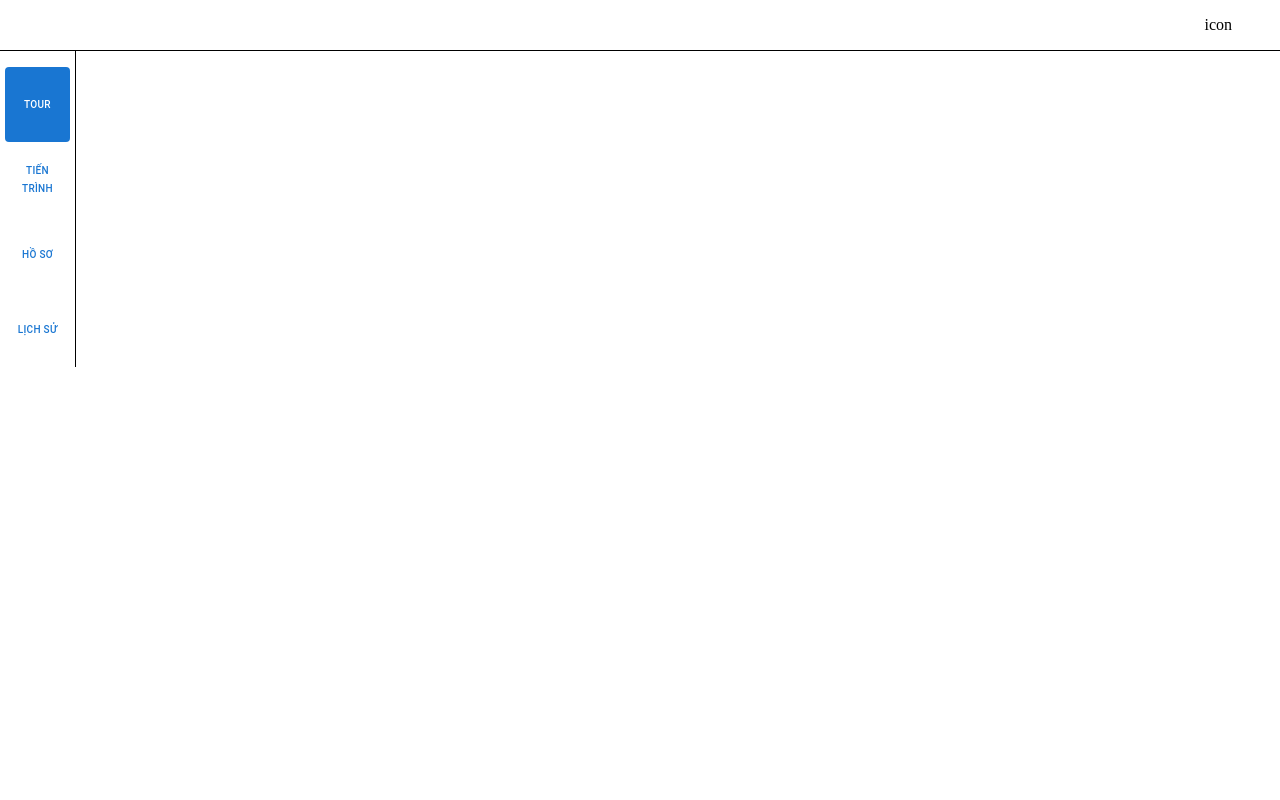
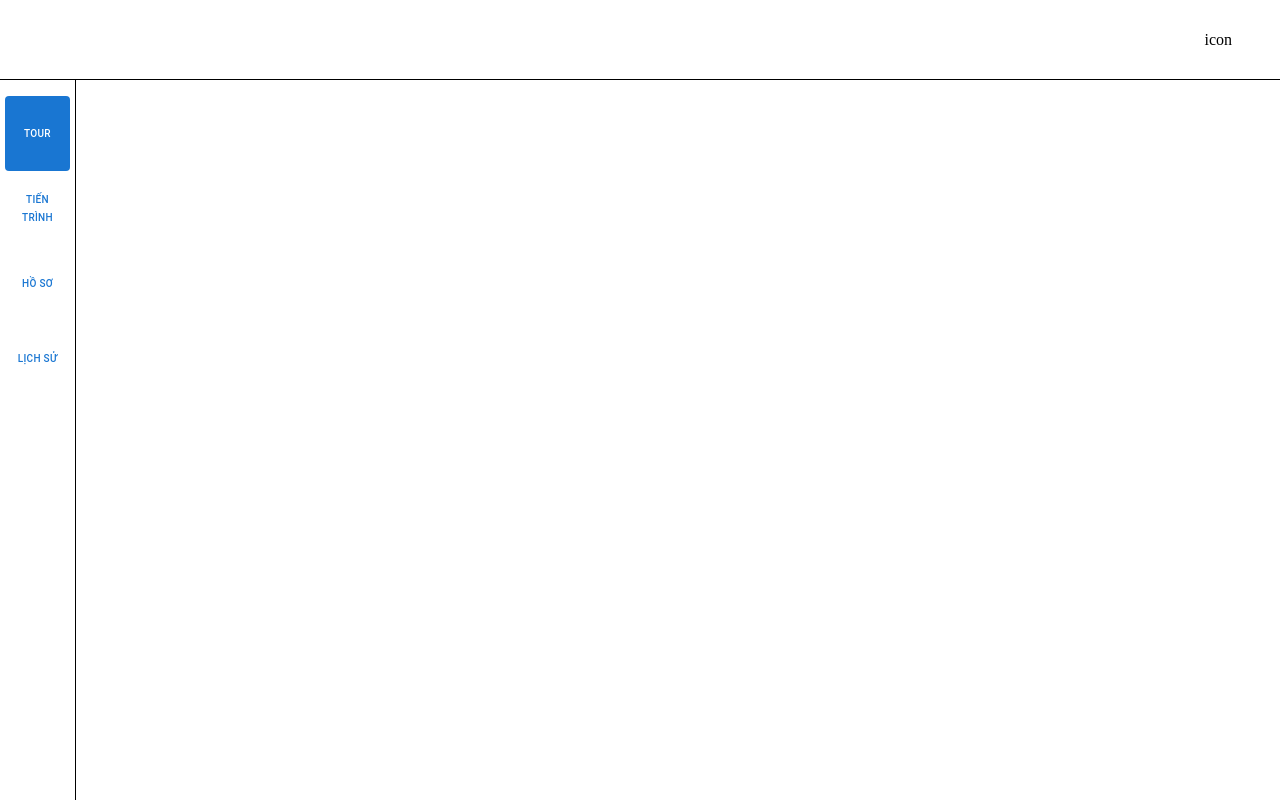
Before and after one commit to xhaitungx/travelintGuide, a React (Create React App) app: page / in a window 1280 px wide. Built offline with nearby package versions, Linux system fonts and the light colour scheme.

Commit message:
Witdh original

```diff
--- a/src/app.scss
+++ b/src/app.scss
@@ -13,8 +13,8 @@ a {
 }
 
 .App {
+ width:100vw;
   height: 100vh;
-height: -webkit-fill-available;
 }
 
 .padding-section {
```
